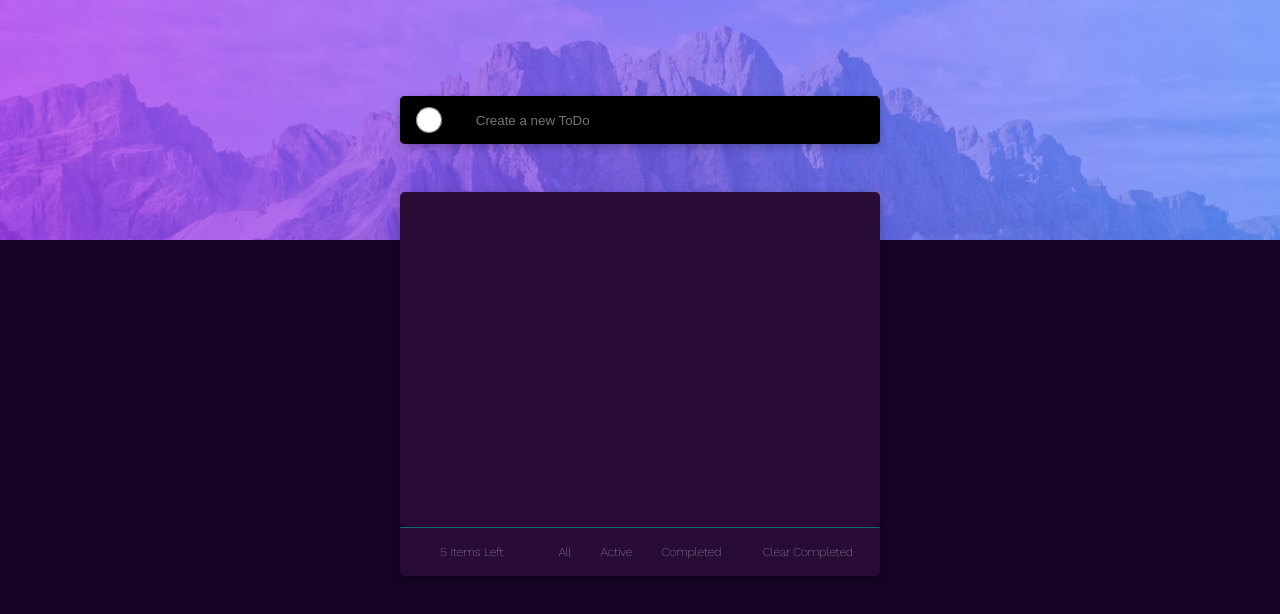
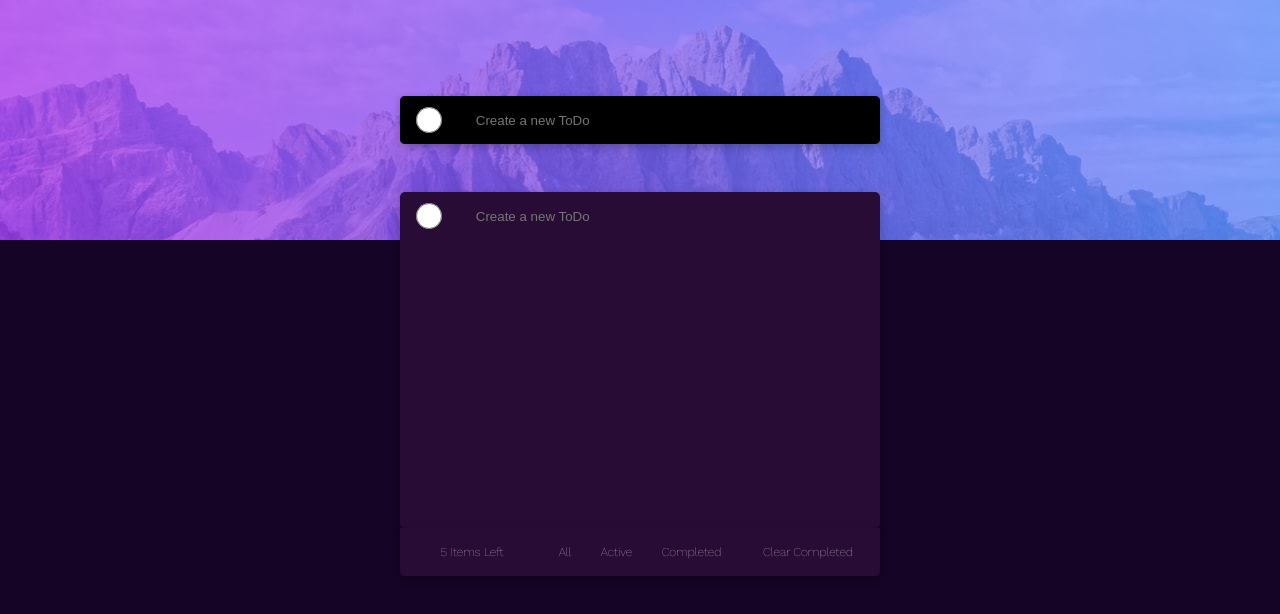
Before and after one commit to sinhahariom/FM-todo_application, a React (Create React App) app: page / in a window 1280 px wide. Shown: the top 614 px of the page. Built offline with nearby package versions, Linux system fonts and the light colour scheme.

Commit message:
added todo items as common component

```diff
--- a/src/Components/FilterListAll.js
+++ b/src/Components/FilterListAll.js
@@ -3,6 +3,7 @@ import { useDispatch } from 'react-redux';
 import { useSelector } from 'react-redux';
 import { addNewActiveItemIntoList } from '../StateManagement/reducer';
 import './FilterListAll.scss';
+import ToDoItem from './ToDoItem';
 
 const FilterListAll = () =>{
 
@@ -19,12 +20,10 @@ const FilterListAll = () =>{
     const todoAllListItems = useSelector((state)=> state.toDoStateManager.allList);
     const dispatch = useDispatch();
 
-    useEffect(()=>{
-        dispatch(addNewActiveItemIntoList(tempData));
-    },[])
-
     return (
-        <div className="list-all-wrapper">All Works !</div>
+        <div className="list-all-wrapper">
+            <ToDoItem></ToDoItem>
+        </div>
     )
 }
 
--- a/src/Components/FilterListAll.scss
+++ b/src/Components/FilterListAll.scss
@@ -1,4 +1,8 @@
 .list-all-wrapper{
-    height: 3rem;
+    height : 20rem;
     width: 100%;
+    overflow: scroll;
+    &::-webkit-scrollbar {
+        display: none;
+      }
 }
--- a/src/Components/ToDoCard.js
+++ b/src/Components/ToDoCard.js
@@ -16,7 +16,7 @@ const CreateNewTodoElements = () =>{
 const ToDoCard = () =>{
 
     //set state variables for switching between tabs
-    const [isAllTabActive, setIsAllTabActive] = useState(false);
+    const [isAllTabActive, setIsAllTabActive] = useState(true);
     const [isCompletedTabActive, setIsCompletedTabActive] = useState(false);
     const [isActiveTabActive, setIsActiveTabActive] = useState(false);
 
--- a/src/Components/ToDoCard.scss
+++ b/src/Components/ToDoCard.scss
@@ -65,7 +65,6 @@
         display: grid;
         grid-template-columns: 30% 40% 30%;
         background-color: rgb(41, 12, 53);
-        border-top:  1px solid rgb(15, 109, 109);
         color: white;
         font-size: 12px;
         box-shadow: rgba(0, 0, 0, 0.24) 0px 3px 8px;
--- /dev/null
+++ b/src/Components/ToDoItem.js
@@ -0,0 +1,12 @@
+import './ToDoItem.scss';
+
+const ToDoItem = () => {
+    return (
+        <div className="todo-item-wrapper">
+             <input type="radio"></input>
+             <input type="text" placeholder="Create a new ToDo"></input>
+        </div>
+     );
+}
+
+export default ToDoItem;
--- /dev/null
+++ b/src/Components/ToDoItem.scss
@@ -0,0 +1,24 @@
+.todo-item-wrapper{
+    display: flex;
+    flex-direction: row;
+    color : white;
+    align-items: center;
+    justify-content: center;
+    height: 3rem;
+    width: 100%;
+    cursor: pointer;
+    input[type="radio"]{
+        height: 2rem;
+        width: 2rem;
+        margin :0 1rem;
+    }
+    input[type="text"]{
+        height: 2rem;
+        width: 100%;
+        margin :0 1rem;
+        outline: none;
+        border : none;
+        color: white;
+        background: transparent;
+    }
+}
```
